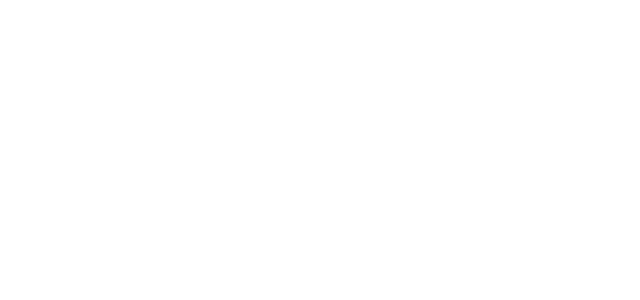
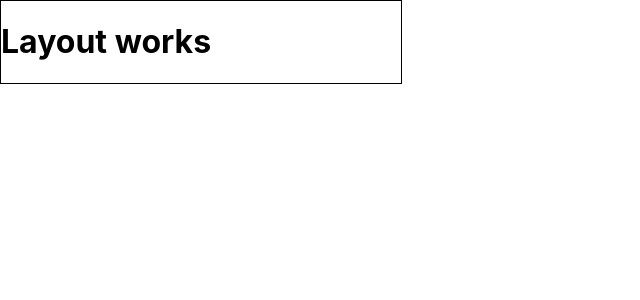
Before and after one commit to Pakertak/react-quiz, a React app: page / in a window 1280 px wide. Shown: the top 300 px of the page, without its empty margins (0-640 px from the left). Built offline with nearby package versions, Linux system fonts and the light colour scheme.

Commit message:
add styles to Layout class

```diff
--- a/src/App.js
+++ b/src/App.js
@@ -8,6 +8,13 @@
     return (
       <Layout>
 
+
+        <div style={{
+          width: '400px',
+          border: '1px solid black'
+        }}>
+          <h1>Layout works</h1>
+        </div>
       </Layout>
     );
   }
--- a/src/hoc/Layout/Layout.js
+++ b/src/hoc/Layout/Layout.js
@@ -1,9 +1,11 @@
 import React, {Component} from 'react'
+import styles from './Layout.module.css'
+
 
 export default class Layout extends Component {
 	render() {
 		return (
-			<div>
+			<div className={styles.Layout}>
 
 				<main>
 					{this.props.children}
--- /dev/null
+++ b/src/hoc/Layout/Layout.module.css
@@ -0,0 +1,11 @@
+.Layout {
+	height: 100vh;
+	display: flex;
+	flex-direction: column;
+}
+
+.Layout main {
+	display: flex;
+	flex-direction: column;
+	flex-grow: 1;
+}
```
Also changed, not shown: public/logo192.png (deleted), public/logo512.png (deleted).
